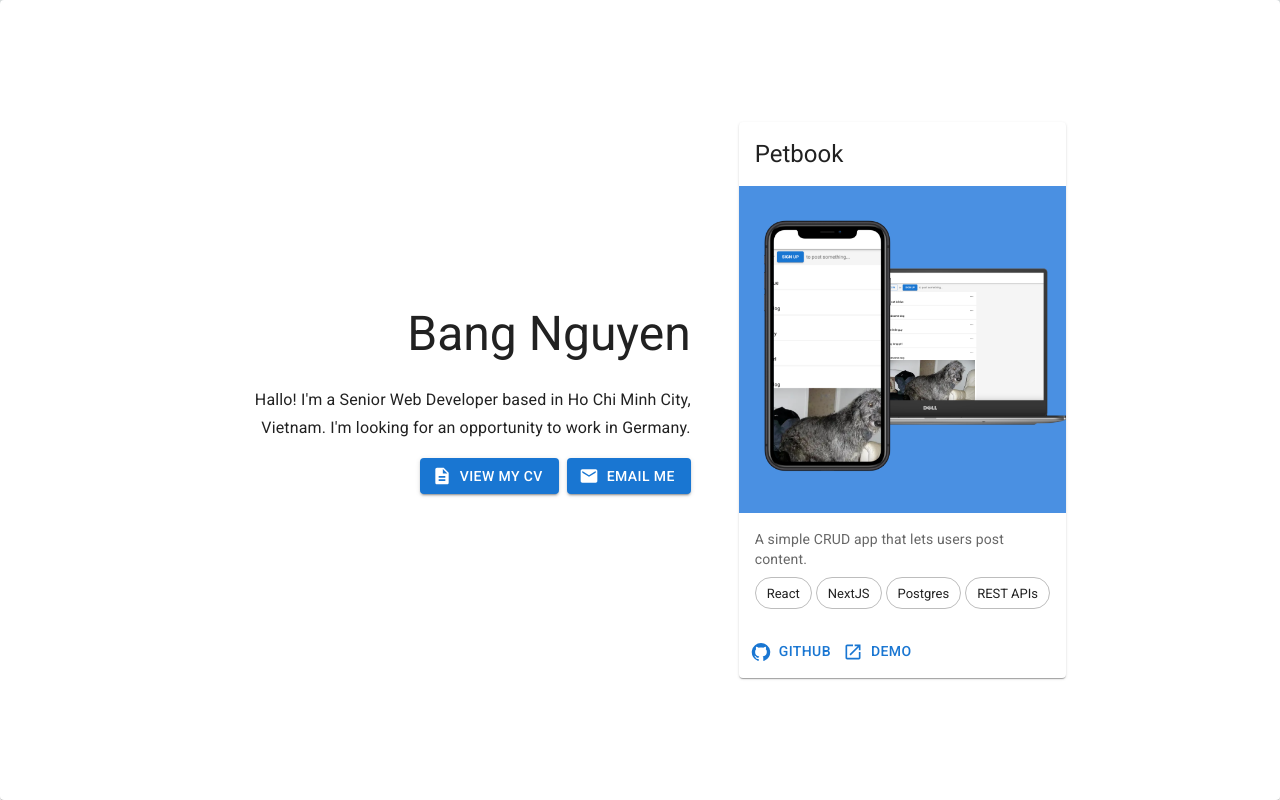
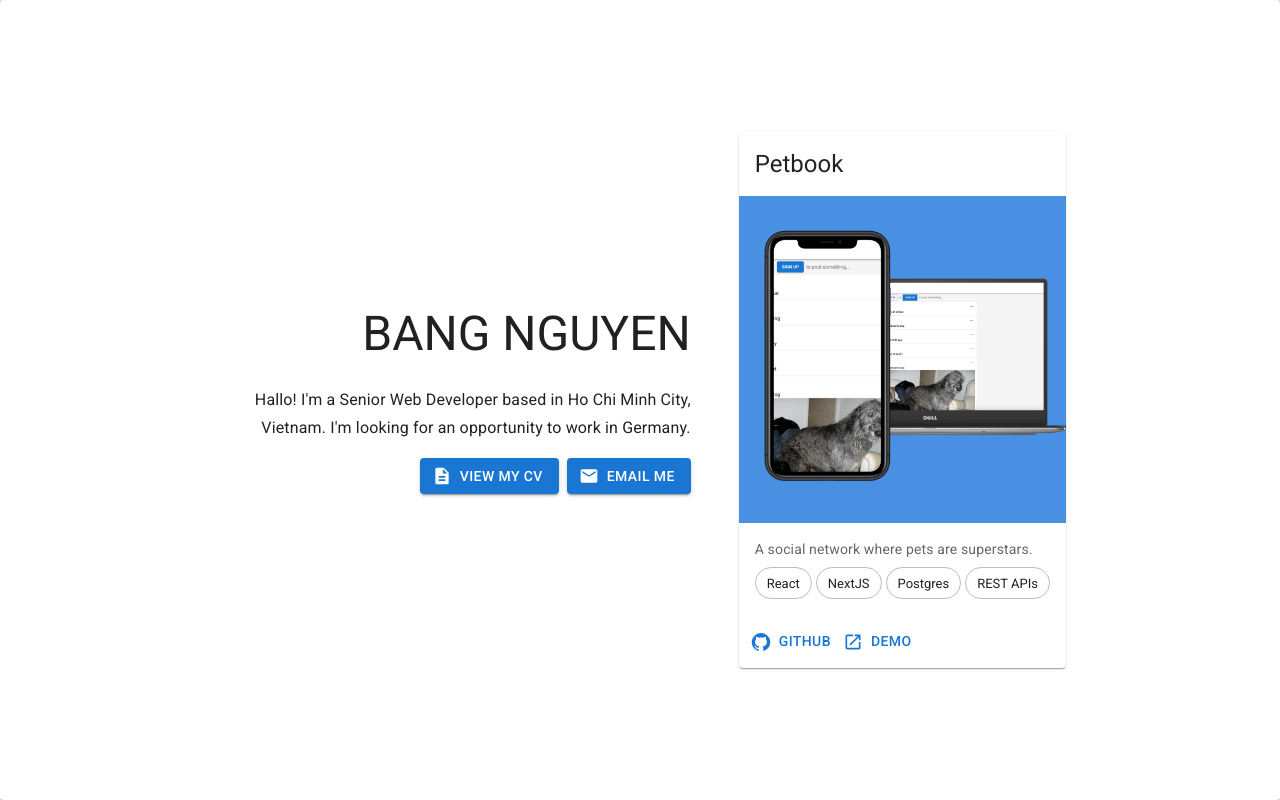
Before and after one commit to bangndnguyen/bangndnguyen.github.io, a Next.js app: page / in a window 1280 px wide. Built offline with nearby package versions, Linux system fonts and the light colour scheme.

Commit message:
minor text update

```diff
--- a/src/app/page.tsx
+++ b/src/app/page.tsx
@@ -26,7 +26,7 @@ export default function Home() {
           flex: '2',
         }}>
           <Typography variant="h3" color={theme.palette.getContrastText(theme.palette.background.paper)}>
-            Bang Nguyen
+            BANG NGUYEN
           </Typography>
           <Typography
             variant="subtitle1"
@@ -67,7 +67,7 @@ export default function Home() {
             />
             <CardContent>
               <Typography variant="body2" color="text.secondary">
-                A simple CRUD app that lets users post content.
+                A social network where pets are superstars.
               </Typography>
               <Box sx={{ display: 'flex', gap: 0.5, paddingTop: 1 }}>
               <Chip variant="outlined" label='React' />
```
